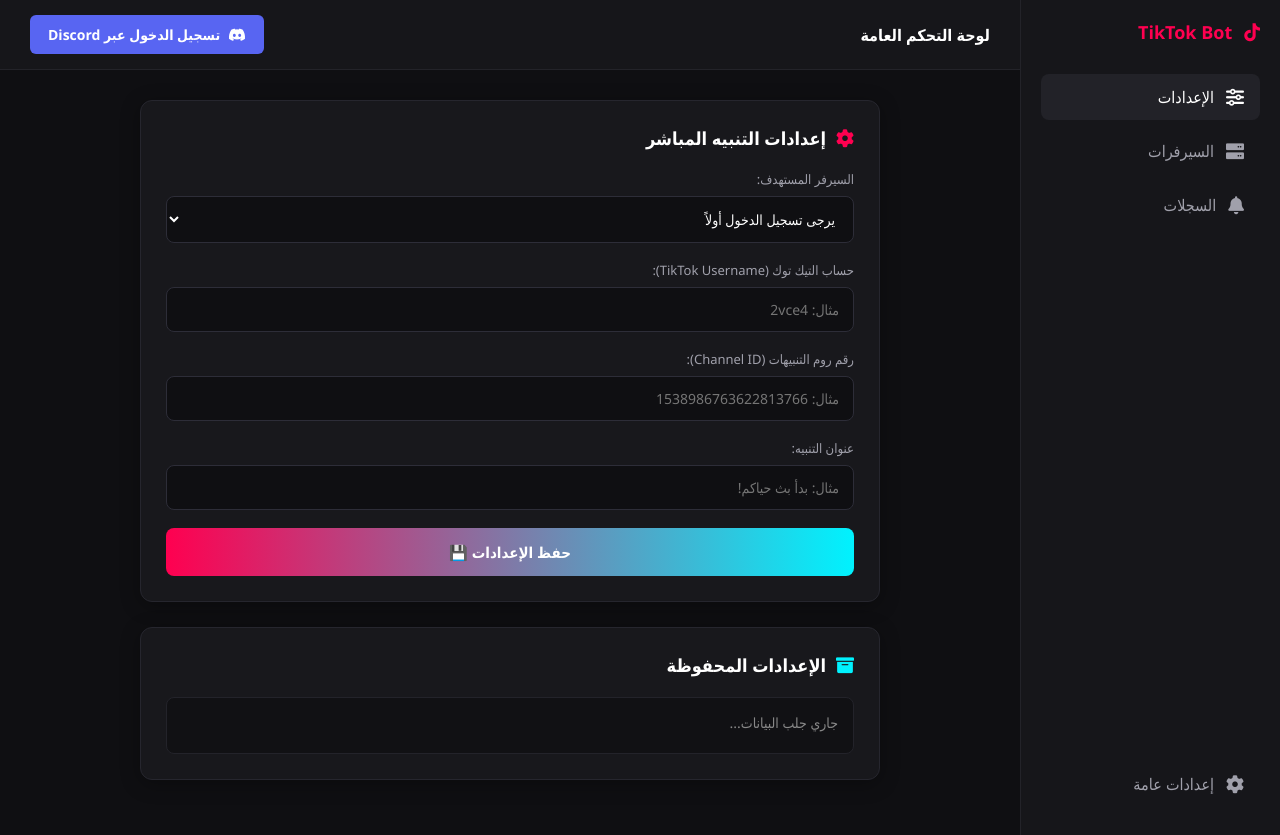
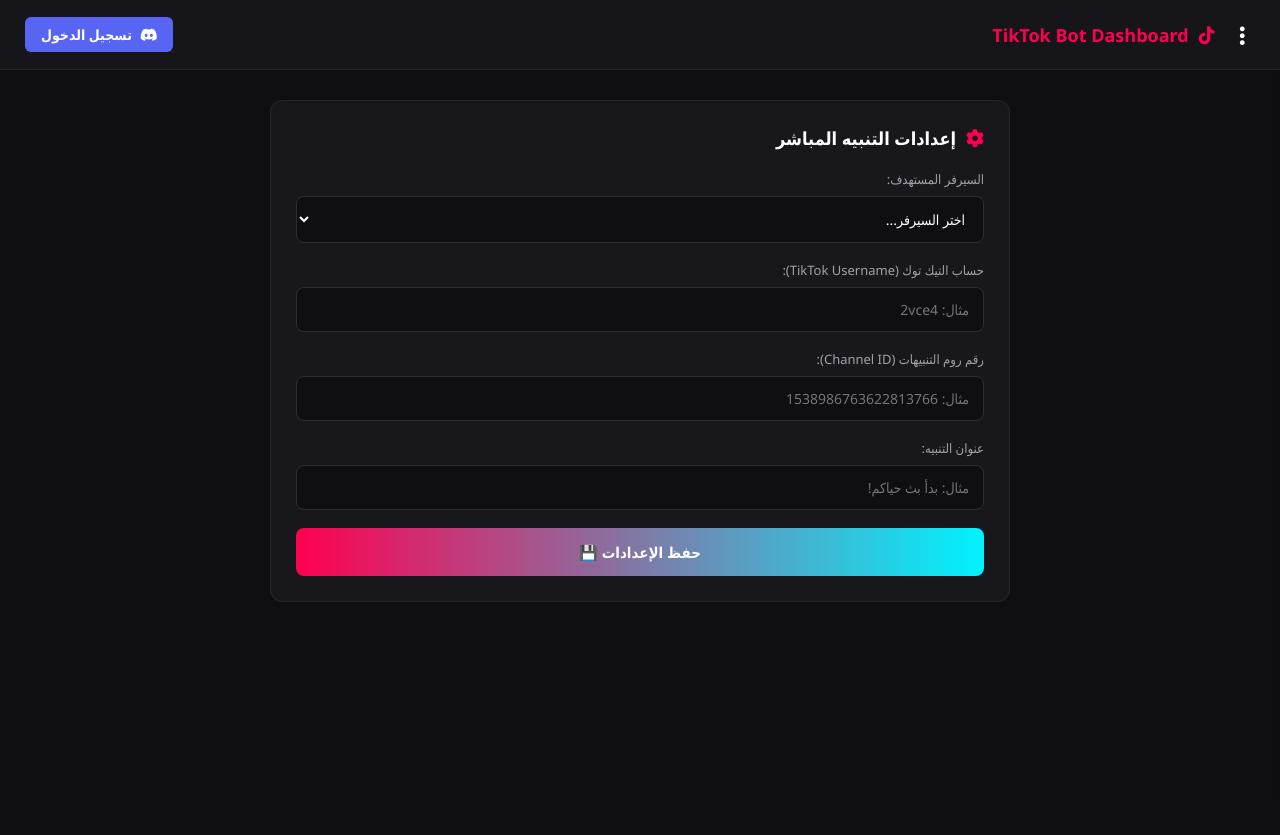
Before and after one commit to 9120s/tiktok-bot-dashboard, a Flask app: page / in a window 1280 px wide. After the commit the page ends 602 px from the top, so only its background shows below. Run offline with Flask 3, Linux system fonts and the light colour scheme.

Commit message:
Update index.html

```diff
--- a/templates/index.html
+++ b/templates/index.html
@@ -16,29 +16,87 @@
         body {
             background-color: #0f0f12;
             color: #ffffff;
+            min-height: 100vh;
             display: flex;
-            min-height: 100vh;
+            flex-direction: column;
         }
 
-        /* القائمة الجانبية */
+        /* الشريط العلوي */
+        .header {
+            height: 70px;
+            background-color: #16161a;
+            border-bottom: 1px solid #232329;
+            display: flex;
+            align-items: center;
+            justify-content: space-between;
+            padding: 0 25px;
+            position: relative;
+            z-index: 100;
+        }
+
+        .header-left {
+            display: flex;
+            align-items: center;
+            gap: 15px;
+        }
+
+        .menu-toggle {
+            background: none;
+            border: none;
+            color: #ffffff;
+            font-size: 22px;
+            cursor: pointer;
+            padding: 5px 10px;
+            border-radius: 6px;
+            transition: background 0.2s;
+        }
+
+        .menu-toggle:hover {
+            background-color: #232329;
+        }
+
+        .brand {
+            display: flex;
+            align-items: center;
+            gap: 10px;
+            font-size: 18px;
+            font-weight: bold;
+            color: #ff0050;
+        }
+
+        .btn-login {
+            background-color: #5865F2;
+            color: white;
+            padding: 8px 16px;
+            border-radius: 6px;
+            text-decoration: none;
+            font-weight: bold;
+            font-size: 14px;
+            display: flex;
+            align-items: center;
+            gap: 8px;
+        }
+
+        /* القائمة الجانبية المنسدلة (تفتح عند الضغط على الثلاث نقاط) */
         .sidebar {
+            position: fixed;
+            top: 70px;
+            right: -280px;
             width: 260px;
+            height: calc(100vh - 70px);
             background-color: #16161a;
             border-left: 1px solid #232329;
             display: flex;
             flex-direction: column;
             justify-content: space-between;
             padding: 20px;
+            transition: right 0.3s ease;
+            z-index: 99;
+            box-shadow: -5px 0 15px rgba(0,0,0,0.5);
         }
 
-        .brand {
-            display: flex;
-            align-items: center;
-            gap: 12px;
-            font-size: 18px;
-            font-weight: bold;
-            color: #ff0050;
-            margin-bottom: 30px;
+        .sidebar.open {
+            right: 0;
         }
 
         .nav-list {
@@ -63,53 +121,7 @@
             color: #ffffff;
         }
 
-        .nav-item i {
-            font-size: 18px;
-        }
-
         /* المحتوى الرئيسي */
-        .main-content {
-            flex: 1;
-            display: flex;
-            flex-direction: column;
-        }
-
-        /* الشريط العلوي */
-        .header {
-            height: 70px;
-            background-color: #16161a;
-            border-bottom: 1px solid #232329;
-            display: flex;
-            align-items: center;
-            justify-content: space-between;
-            padding: 0 30px;
-        }
-
-        .user-profile {
-            display: flex;
-            align-items: center;
-            gap: 15px;
-        }
-
-        .btn-login {
-            background-color: #5865F2;
-            color: white;
-            padding: 10px 18px;
-            border-radius: 6px;
-            text-decoration: none;
-            font-weight: bold;
-            font-size: 14px;
-            display: flex;
-            align-items: center;
-            gap: 8px;
-            transition: background 0.2s;
-        }
-
-        .btn-login:hover {
-            background-color: #4752C4;
-        }
-
-        /* منطقة البطاقات والمحتوى */
         .container {
             padding: 30px;
             max-width: 800px;
@@ -123,14 +135,12 @@
             padding: 25px;
             margin-bottom: 25px;
             border: 1px solid #26262e;
-            box-shadow: 0 4px 20px rgba(0,0,0,0.3);
         }
 
         .card-title {
             font-size: 18px;
             font-weight: bold;
             margin-bottom: 20px;
-            color: #ffffff;
             display: flex;
             align-items: center;
             gap: 10px;
@@ -156,7 +166,6 @@
             color: #ffffff;
             font-size: 14px;
             outline: none;
-            transition: border-color 0.2s;
         }
 
         select:focus, input:focus {
@@ -173,24 +182,14 @@
             font-weight: bold;
             font-size: 15px;
             cursor: pointer;
-            transition: opacity 0.2s;
         }
 
-        button.btn-submit:hover {
-            opacity: 0.9;
+        .tab-content {
+            display: none;
         }
 
-        .saved-box {
-            background: #111114;
-            border: 1px solid #23232a;
-            border-radius: 8px;
-            padding: 15px;
-        }
-
-        .saved-item {
-            font-size: 14px;
-            color: #20e3b2;
-            margin-bottom: 6px;
+        .tab-content.active {
+            display: block;
         }
 
         .alert {
@@ -201,44 +200,46 @@
             font-size: 14px;
             text-align: center;
         }
-        .alert-success { background: #133a27; color: #2ecc71; border: 1px solid #1e563a; }
-        .alert-error { background: #421822; color: #ff4d6d; border: 1px solid #632231; }
+        .alert-success { background: #133a27; color: #2ecc71; }
+        .alert-error { background: #421822; color: #ff4d6d; }
     </style>
 </head>
 <body>
 
-    <!-- القائمة الجانبية -->
-    <aside class="sidebar">
-        <div>
+    <!-- الشريط العلوي -->
+    <header class="header">
+        <div class="header-left">
+            <button class="menu-toggle" id="menuBtn" title="القائمة">
+                <i class="fa-solid fa-ellipsis-vertical"></i>
+            </button>
             <div class="brand">
                 <i class="fa-brands fa-tiktok"></i>
-                <span>TikTok Bot</span>
+                <span>TikTok Bot Dashboard</span>
             </div>
-            <ul class="nav-list">
-                <li><a href="#" class="nav-item active"><i class="fa-solid fa-sliders"></i> الإعدادات</a></li>
-                <li><a href="#" class="nav-item"><i class="fa-solid fa-server"></i> السيرفرات</a></li>
-                <li><a href="#" class="nav-item"><i class="fa-solid fa-bell"></i> السجلات</a></li>
-            </ul>
         </div>
         <div>
-            <a href="#" class="nav-item"><i class="fa-solid fa-gear"></i> إعدادات عامة</a>
+            <a href="/login" class="btn-login">
+                <i class="fa-brands fa-discord"></i> تسجيل الدخول
+            </a>
+        </div>
+    </header>
+
+    <!-- القائمة الجانبية (تفتح بالزر) -->
+    <aside class="sidebar" id="sidebar">
+        <ul class="nav-list">
+            <li><a class="nav-item active" onclick="switchTab('settings', this)"><i class="fa-solid fa-sliders"></i> الإعدادات</a></li>
+            <li><a class="nav-item" onclick="switchTab('servers', this)"><i class="fa-solid fa-server"></i> السيرفرات</a></li>
+            <li><a class="nav-item" onclick="switchTab('logs', this)"><i class="fa-solid fa-bell"></i> السجلات</a></li>
+        </ul>
+        <div>
+            <a class="nav-item" onclick="switchTab('general', this)"><i class="fa-solid fa-gear"></i> إعدادات عامة</a>
         </div>
     </aside>
 
-    <!-- المحتوى الرئيسي -->
-    <main class="main-content">
-        <!-- الشريط العلوي -->
-        <header class="header">
-            <div><b>لوحة التحكم العامة</b></div>
-            <div class="user-profile">
-                <a href="/login" class="btn-login" id="loginBtn">
-                    <i class="fa-brands fa-discord"></i> تسجيل الدخول عبر Discord
-                </a>
-            </div>
-        </header>
-
-        <!-- Container -->
-        <div class="container">
+    <!-- المحتوى -->
+    <div class="container">
+        <!-- قسم الإعدادات -->
+        <div id="tab-settings" class="tab-content active">
             <div class="card">
                 <div class="card-title">
                     <i class="fa-solid fa-gear" style="color: #ff0050;"></i> إعدادات التنبيه المباشر
@@ -247,7 +248,7 @@
                     <div class="form-group">
                         <label>السيرفر المستهدف:</label>
                         <select id="guild_id" required>
-                            <option value="">جاري تحميل السيرفرات...</option>
+                            <option value="">اختر السيرفر...</option>
                         </select>
                     </div>
 
@@ -268,69 +269,73 @@
 
                     <button type="submit" class="btn-submit">حفظ الإعدادات 💾</button>
                 </form>
-
                 <div id="statusAlert" class="alert"></div>
             </div>
+        </div>
 
+        <!-- قسم السيرفرات -->
+        <div id="tab-servers" class="tab-content">
             <div class="card">
-                <div class="card-title">
-                    <i class="fa-solid fa-box-archive" style="color: #00f2fe;"></i> الإعدادات المحفوظة
-                </div>
-                <div class="saved-box" id="savedConfigBox">
-                    <div class="saved-item" style="color: #888;">جاري جلب البيانات...</div>
-                </div>
+                <div class="card-title"><i class="fa-solid fa-server"></i> السيرفرات المربوطة</div>
+                <p style="color: #aaa;">قائمة السيرفرات التي تمت إضافتها للبوت حالياً.</p>
             </div>
         </div>
-    </main>
+
+        <!-- قسم السجلات -->
+        <div id="tab-logs" class="tab-content">
+            <div class="card">
+                <div class="card-title"><i class="fa-solid fa-bell"></i> سجل التنبيهات</div>
+                <p style="color: #aaa;">لا توجد تنبيهات سابقة للعرض.</p>
+            </div>
+        </div>
+
+        <!-- قسم إعدادات عامة -->
+        <div id="tab-general" class="tab-content">
+            <div class="card">
+                <div class="card-title"><i class="fa-solid fa-gear"></i> الإعدادات العامة</div>
+                <p style="color: #aaa;">إعدادات النظام العامة وتخصيص البوت.</p>
+            </div>
+        </div>
+    </div>
 
 <script>
+    const menuBtn = document.getElementById('menuBtn');
+    const sidebar = document.getElementById('sidebar');
+
+    // فتح وإغلاق القائمة عند الضغط على الثلاث نقاط
+    menuBtn.addEventListener('click', (e) => {
+        e.stopPropagation();
+        sidebar.classList.toggle('open');
+    });
+
+    document.addEventListener('click', (e) => {
+        if (!sidebar.contains(e.target) && !menuBtn.contains(e.target)) {
+            sidebar.classList.remove('open');
+        }
+    });
+
+    // التنقل بين الأقسام
+    function switchTab(tabName, el) {
+        document.querySelectorAll('.tab-content').forEach(tab => tab.classList.remove('active'));
+        document.querySelectorAll('.nav-item').forEach(item => item.classList.remove('active'));
+
+        document.getElementById(`tab-${tabName}`).classList.add('active');
+        if (el) el.classList.add('active');
+        sidebar.classList.remove('open');
+    }
+
     const urlParams = new URLSearchParams(window.location.search);
     const token = urlParams.get('token');
 
-    async function loadGuildsAndData() {
-        if (!token) {
-            document.getElementById('guild_id').innerHTML = '<option value="">يرجى تسجيل الدخول أولاً</option>';
-            return;
-        }
-
-        try {
-            const res = await fetch(`/api/guilds?token=${token}`);
-            const data = await res.json();
-
-            const select = document.getElementById('guild_id');
-            select.innerHTML = '<option value="">اختر السيرفر...</option>';
-
-            if (data.guilds && data.guilds.length > 0) {
-                data.guilds.forEach(g => {
-                    select.innerHTML += `<option value="${g.id}">${g.name}</option>`;
-                });
-            } else {
-                select.innerHTML = '<option value="">لم يتم العثور على سيرفرات</option>';
-            }
-
-            loadSavedConfig();
-        } catch (e) {
-            console.error(e);
-        }
-    }
-
-    async function loadSavedConfig() {
+    async function loadData() {
+        if (!token) return;
         try {
             const res = await fetch(`/api/config?token=${token}`);
             const config = await res.json();
-            const box = document.getElementById('savedConfigBox');
-
-            if (config && Object.keys(config).length > 0) {
-                box.innerHTML = `
-                    <div class="saved-item"><b>الحساب:</b> @${config.tiktok_username || 'غير محدد'}</div>
-                    <div class="saved-item"><b>الروم:</b> ${config.channel_id || 'غير محدد'}</div>
-                    <div class="saved-item"><b>العنوان:</b> ${config.message_title || 'غير محدد'}</div>
-                `;
+            if (config) {
                 if(config.tiktok_username) document.getElementById('tiktok_username').value = config.tiktok_username;
                 if(config.channel_id) document.getElementById('channel_id').value = config.channel_id;
                 if(config.message_title) document.getElementById('message_title').value = config.message_title;
-            } else {
-                box.innerHTML = '<div class="saved-item" style="color: #888;">لا توجد إعدادات محفوظة حالياً</div>';
             }
         } catch (e) {
             console.error(e);
@@ -348,31 +353,29 @@
         };
 
         const payload = {
-            guild_id: document.getElementById('guild_id').value,
+            guild_id: document.getElementById('guild_id').value || "1",
             tiktok_username: document.getElementById('tiktok_username').value.replace('@', '').trim(),
             channel_id: document.getElementById('channel_id').value.trim(),
             message_title: document.getElementById('message_title').value.trim()
         };
 
         try {
-            const res = await fetch(`/api/config?token=${token}`, {
+            const res = await fetch(`/api/config?token=${token || 'demo'}`, {
                 method: 'POST',
                 headers: { 'Content-Type': 'application/json' },
                 body: JSON.stringify(payload)
             });
-            const resData = await res.json();
             if (res.ok) {
                 showAlert('تم حفظ الإعدادات بنجاح! ✅', true);
-                loadSavedConfig();
             } else {
-                showAlert(resData.error || 'حدث خطأ أثناء الحفظ', false);
+                showAlert('حدث خطأ أثناء الحفظ', false);
             }
         } catch (err) {
             showAlert('فشل الاتصال بالسيرفر', false);
         }
     });
 
-    loadGuildsAndData();
+    loadData();
 </script>
 
 </body>
```
